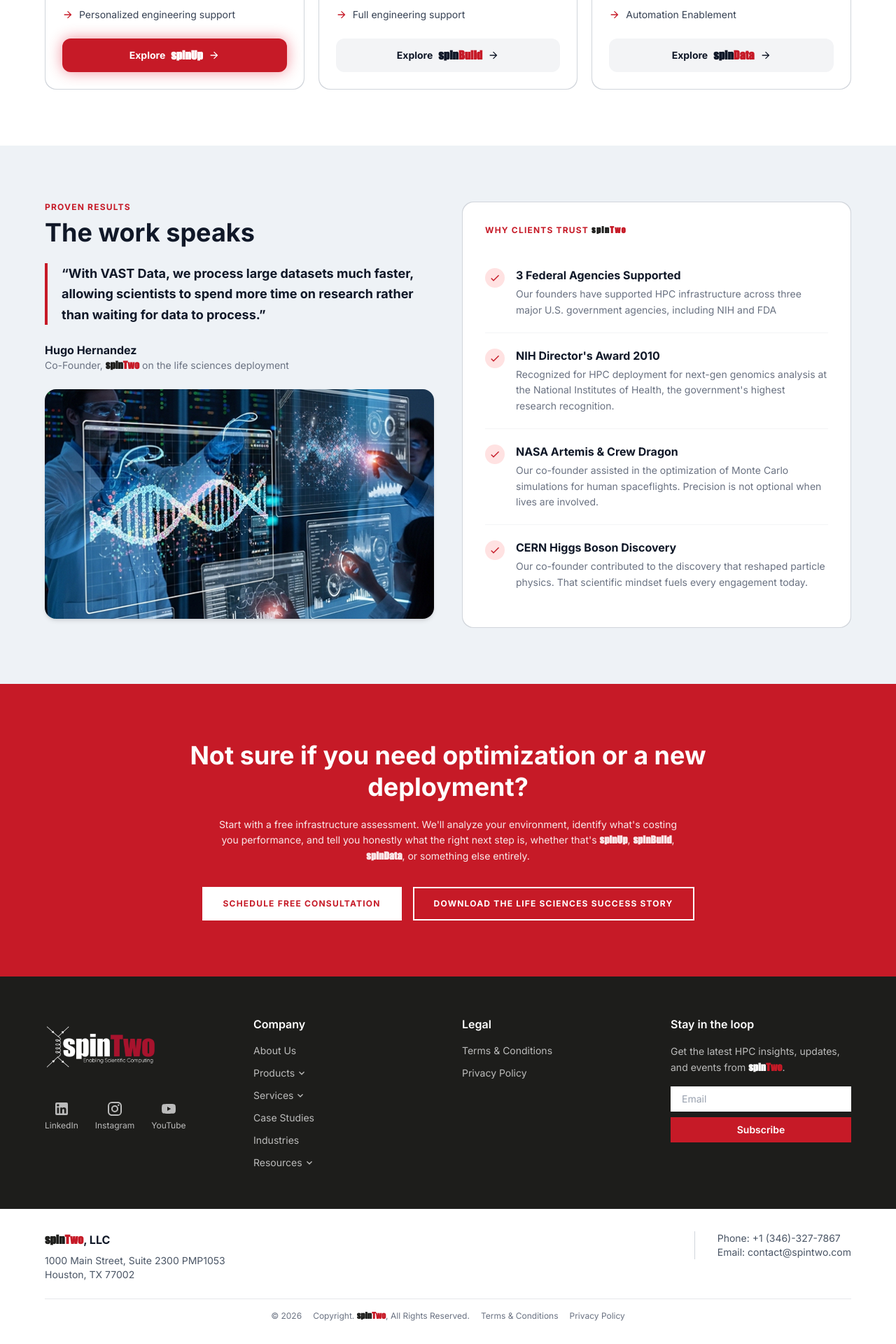
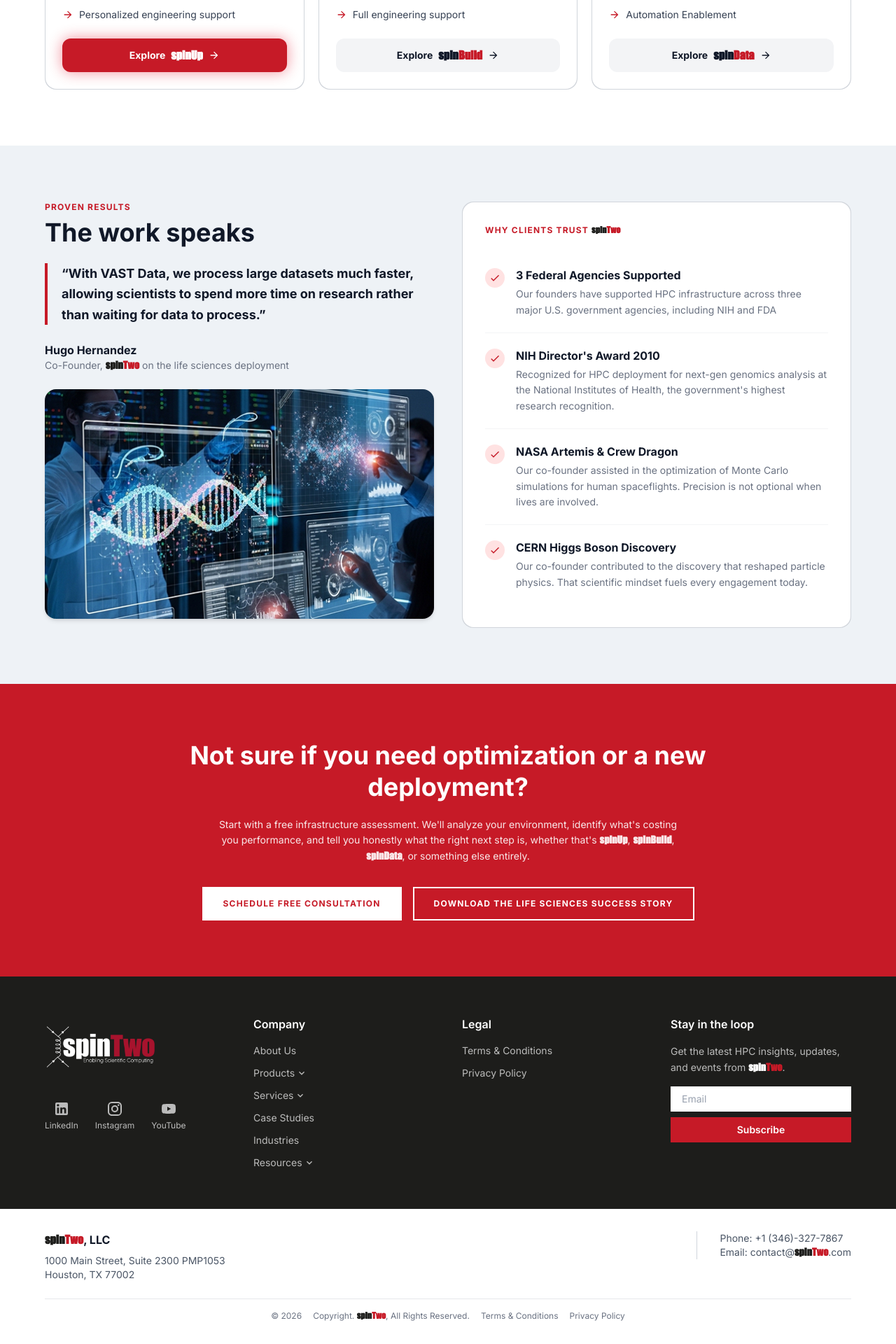
Before and after one commit to juanjosebernalv/spinTwo-private, a Next.js app: page / in a window 1280 px wide. Shown: the part 5163-7083 px from the top of the page at 70% size. Built offline with nearby package versions, Linux system fonts and the light colour scheme.

Commit message:
Adjusted spinTwo email and card logo

```diff
--- a/src/components/WorkSpeaks/WorkSpeaks.module.css
+++ b/src/components/WorkSpeaks/WorkSpeaks.module.css
@@ -118,7 +118,7 @@
 
 /* ── SpinTwo inline brand ─────────────────────────── */
 .spinTwoBase {
-  @apply font-sans font-bold normal-case;
+  @apply font-sans font-bold normal-case tracking-normal;
 }
 .spinTwoPrefix {
   @apply text-brand-dark;
--- a/src/components/layout/Footer.tsx
+++ b/src/components/layout/Footer.tsx
@@ -141,7 +141,7 @@
               Phone: {t.common.footer.phone}
             </p>
             <p className={styles.contactLine}>
-              Email: {t.common.footer.contactEmail}
+              Email: contact@<SpinTwoLogo />.com
             </p>
           </div>
         </div>
```
